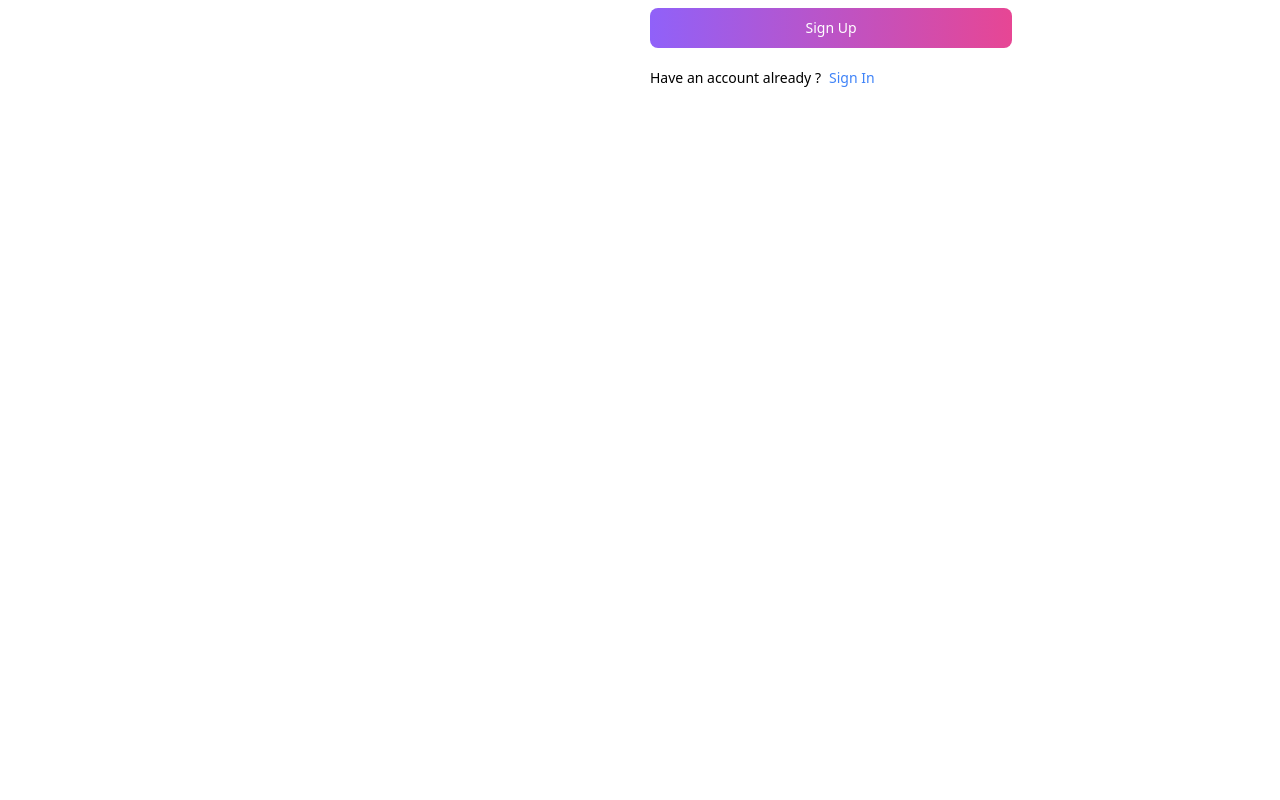
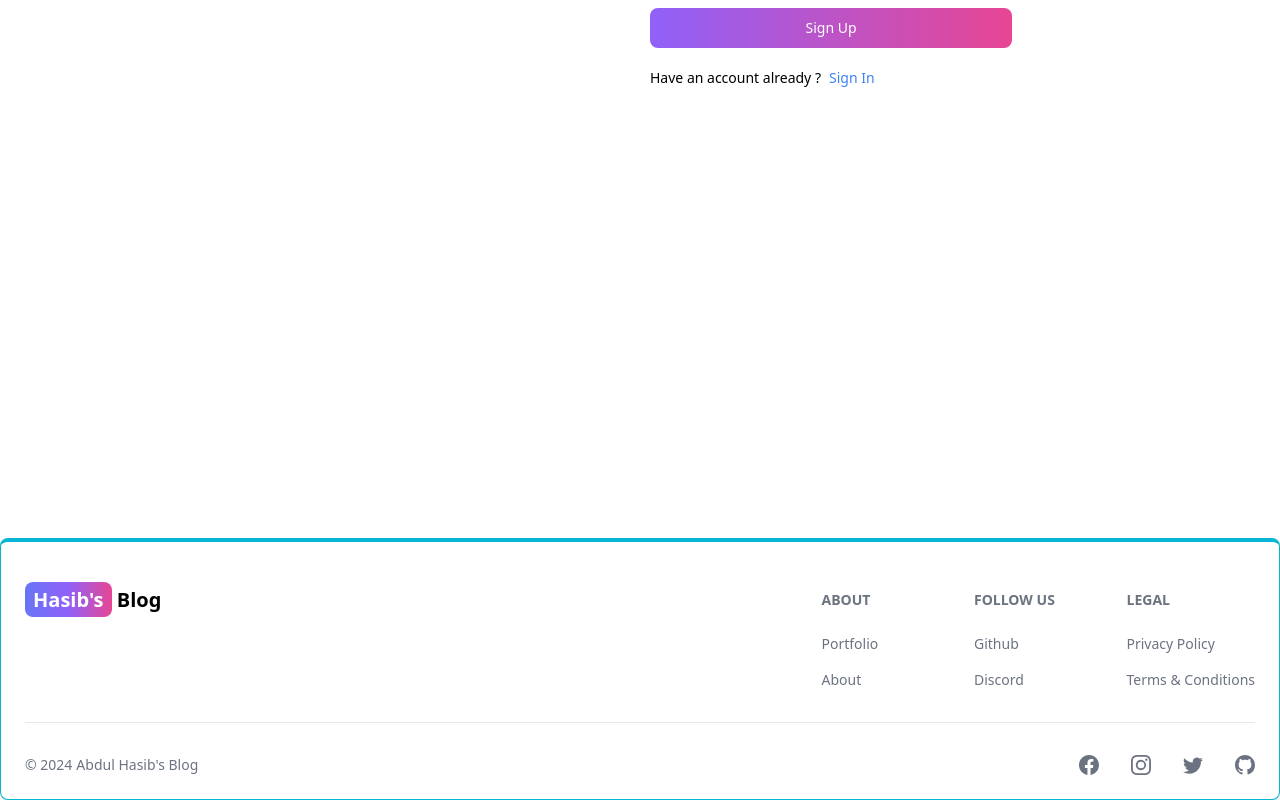
Before and after one commit to abdulhasibn/MERN-blog, a React (Vite) app in the folder client/: page /sign-up in a window 1280 px wide. Shown: the part 406-1206 px from the top of the page. Before the commit the page ends 944 px from the top, so only its background shows below. Built offline with nearby package versions, Linux system fonts and the light colour scheme.

Commit message:
Create footer component

```diff
--- a/client/src/App.jsx
+++ b/client/src/App.jsx
@@ -6,6 +6,7 @@
 import Projects from "./pages/Projects";
 import Home from "./pages/Home";
 import Header from "./components/Header";
+import Footer from "./components/Footer";
 
 export default function App() {
   return (
@@ -19,6 +20,7 @@
         <Route path="sign-in" element={<SignIn />} />
         <Route path="sign-up" element={<SignUp />} />
       </Routes>
+      <Footer />
     </BrowserRouter>
   );
 }
--- /dev/null
+++ b/client/src/components/Footer.jsx
@@ -0,0 +1,99 @@
+import React from "react";
+import { Link } from "react-router-dom";
+import { Footer } from "flowbite-react";
+import { BsFacebook, BsInstagram, BsTwitter, BsGithub } from "react-icons/bs";
+
+export default function FooterCom() {
+  return (
+    <Footer container className="border border-t-4 border-cyan-500">
+      <div className="w-full max-w-7xl mx-auto">
+        <div className="grid w-full justify-between sm:flex md:grid-cols-1">
+          <div className="mt-5">
+            <Link
+              to="/"
+              className="self-center whitespace-nowrap text-lg sm:text-xl font-semibold dark:text-white"
+            >
+              <span className="px-2 py-1 bg-gradient-to-r from-indigo-500 via-purple-500 to-pink-500 rounded-lg text-white">
+                Hasib's
+              </span>{" "}
+              Blog
+            </Link>
+          </div>
+          <div className="grid grid-cols-2 gap-8  mt-6 sm:grid-cols-3 sm:gap-6">
+            <div>
+              <Footer.Title title="About" />
+              <Footer.LinkGroup col>
+                <Footer.Link href="#" target="_blank" rel="noopener noreferrer">
+                  Portfolio
+                </Footer.Link>
+                <Footer.Link
+                  href="/about"
+                  target="_blank"
+                  rel="noopener noreferrer"
+                >
+                  About
+                </Footer.Link>
+              </Footer.LinkGroup>
+            </div>
+            <div>
+              <Footer.Title title="Follow Us" />
+              <Footer.LinkGroup col>
+                <Footer.Link
+                  href="https://github.com/abdulhasibn"
+                  target="_blank"
+                  rel="noopener noreferrer"
+                >
+                  Github
+                </Footer.Link>
+                <Footer.Link
+                  href="https://discord.com/channels/@me"
+                  target="_blank"
+                  rel="noopener noreferrer"
+                >
+                  Discord
+                </Footer.Link>
+              </Footer.LinkGroup>
+            </div>
+            <div>
+              <Footer.Title title="Legal" />
+              <Footer.LinkGroup col>
+                <Footer.Link href="#" target="_blank" rel="noopener noreferrer">
+                  Privacy Policy
+                </Footer.Link>
+                <Footer.Link
+                  href="/about"
+                  target="_blank"
+                  rel="noopener noreferrer"
+                >
+                  Terms &amp; Conditions
+                </Footer.Link>
+              </Footer.LinkGroup>
+            </div>
+          </div>
+        </div>
+        <Footer.Divider />
+        <div className=" w-full  sm:flex sm:items-center sm:justify-between">
+          <Footer.Copyright
+            by="Abdul Hasib's Blog"
+            year={new Date().getFullYear()}
+          />
+          <div className="flex gap-8 mt-5 sm:mt-0">
+            <Footer.Icon
+              href="https://www.facebook.com/login/"
+              icon={BsFacebook}
+            />
+            <Footer.Icon href="https://www.instagram.com/" icon={BsInstagram} />
+            <Footer.Icon
+              href="https://twitter.com/abdulhasibn99"
+              icon={BsTwitter}
+            />
+            <Footer.Icon
+              href="https://github.com/abdulhasibn"
+              icon={BsGithub}
+            />
+          </div>
+        </div>
+      </div>
+    </Footer>
+  );
+}
```
Also changed, not shown: 1 other file (tests, documents, lock files or other folders).
